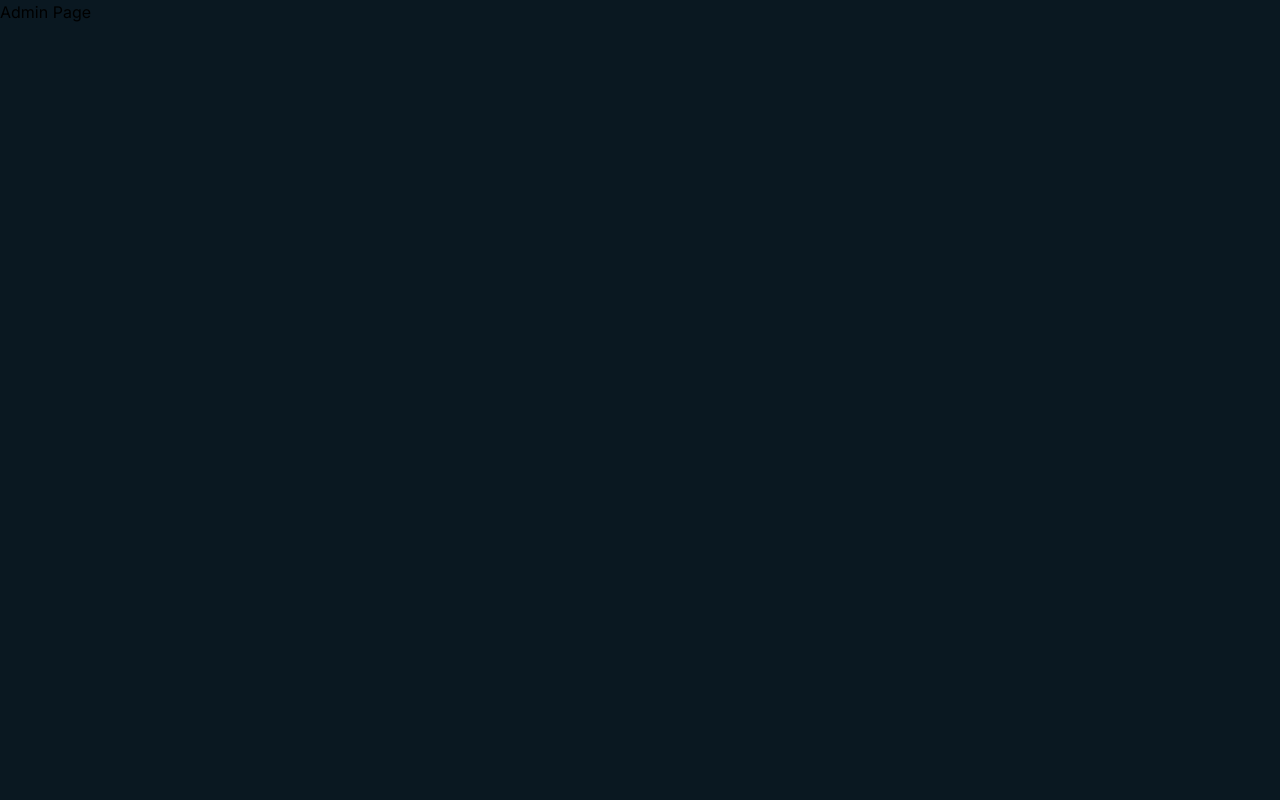
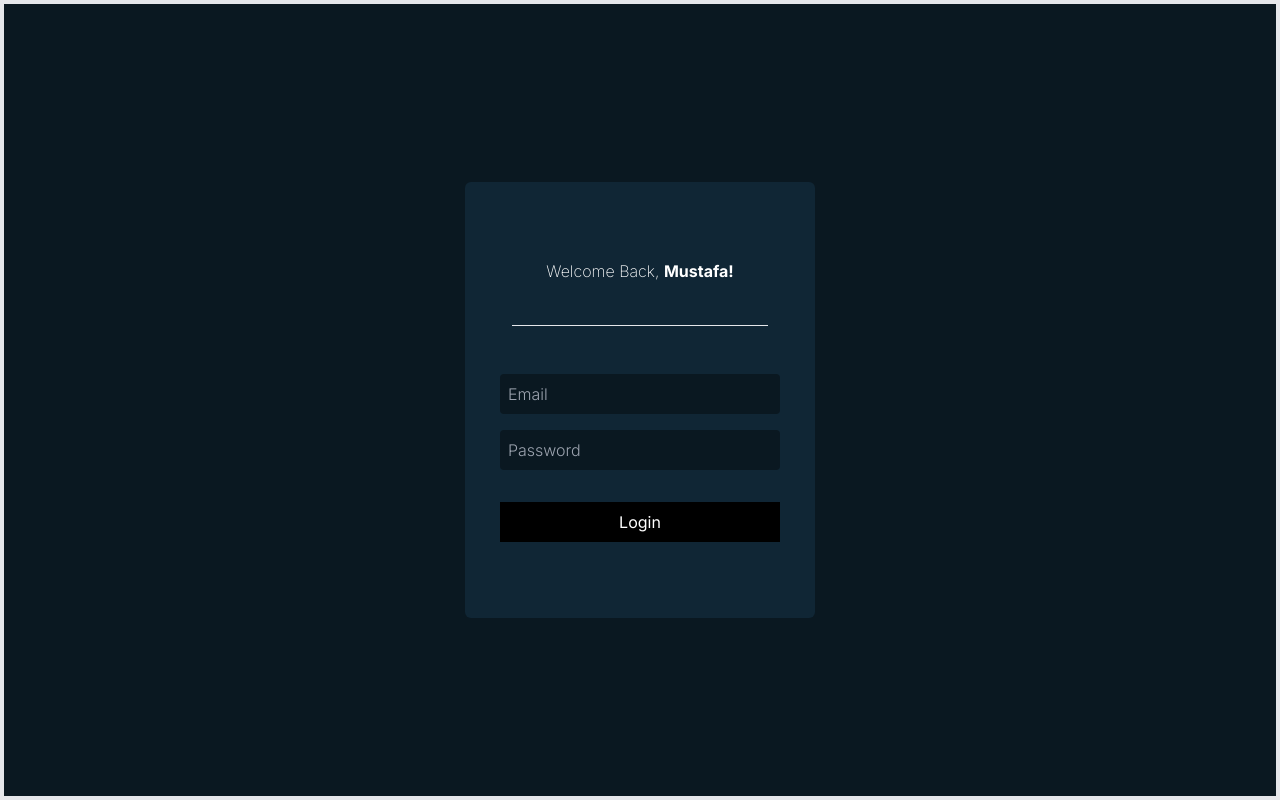
Before and after one commit to blncmusa/portfolio, a Next.js app: page /admin in a window 1280 px wide. Built offline with nearby package versions, Linux system fonts and the light colour scheme.

Commit message:
working on auth.

```diff
--- /dev/null
+++ b/src/app/account/page.tsx
@@ -0,0 +1,9 @@
+export default function Account(){
+    return (
+        <>
+            <div>
+                <h1>Account Page</h1>
+            </div>
+        </>
+    )
+}
--- a/src/app/admin/page.tsx
+++ b/src/app/admin/page.tsx
@@ -1,7 +1,68 @@
-export default function Admin(){
+"use client";
+
+import { useRouter } from "next/navigation";
+
+import React from "react"
+
+export default function LoginPage() {
+
+    const [email, setEmail] = React.useState('')
+    const [password, setPassword] = React.useState('')
+    const [error, setError] = React.useState('')
+    const router = useRouter()
+
+    const handleLogin = async () => {
+        if(email && password) {
+            try {
+                const response = await fetch('/api/login', {
+                    method: 'POST',
+                    headers: {
+                        'Content-Type': 'application/json'
+                    },
+                    body: JSON.stringify({ email, password })
+                })
+
+                if (response.ok){
+                    router.push('/account')
+                }
+
+            } catch (error) {
+                console.error("Login error: ", error)
+                setError("An error occurred. Please try again!")
+            }
+        } else {
+            setError("Please fill in all fields")
+        }
+    }
+
     return (
-        <div>
-            <h1>Admin Page</h1>
+    <div className="lg:flex md:flex sm:flex h-screen w-screen justify-center items-center border-4 hidden focus:outline-none">
+        <div className="min-w-[350px] bg-primary-100 min-h-[55%] rounded-md flex justify-center flex-col focus:outline-none">
+            <div className="flex justify-center mb-[10px] focus:outline-none">
+                <h1 className="text-md text-white"><span className="font-extralight">Welcome Back, </span><span className="font-bold">Mustafa!</span></h1>
+            </div>
+            <div className="flex justify-center items-center flex-col gap-4 focus:outline-none">
+            <hr className="w-64 h-px my-8 bg-gray-200 border-0 dark:bg-gray-700"></hr>
+                <input
+                    type="text"
+                    placeholder="Email"
+                    value={email}
+                    onChange={(e) => setEmail(e.target.value)}
+                    className="w-[80%] h-10 rounded bg-primary-200 text-white px-2 focus:outline-none placeholder:font-light"
+                />
+                <input
+                    type="password"
+                    placeholder="Password"
+                    value={password}
+                    onChange={(e) => setPassword(e.target.value)}
+                    className="w-[80%] h-10 rounded bg-primary-200 text-white px-2 focus:outline-none placeholder:font-light"
+                />
+                <h1 className="text-red-500">{error}</h1>
+                <button onClick={handleLogin} className="p-2 bg-black w-[80%] focus:outline-none">
+                    <p className="text-white">Login</p>
+                </button>
+            </div>
         </div>
+    </div>
     )
 }
--- a/src/app/layout.tsx
+++ b/src/app/layout.tsx
@@ -19,7 +19,7 @@ export default function RootLayout({
 }) {
   return (
     <html lang="en">
-      <body className={`${inter.className} bg-primary`}>
+      <body className={`${inter.className} bg-primary-200`}>
         {children}
       </body>
     </html>
--- /dev/null
+++ b/src/pages/api/login.ts
@@ -0,0 +1,24 @@
+'use server'
+
+import { createClient } from '@/utils/supabase/server'
+import { NextApiRequest, NextApiResponse } from 'next'
+import { revalidatePath } from 'next/cache'
+import { redirect } from 'next/navigation'
+
+export default async function login(req: NextApiRequest, res: NextApiResponse) {
+  const supabase = createClient()
+
+  if(req.method !== 'POST'){
+    return res.status(405).json({ message: "Method not allowed!"})
+  }
+
+  const { email, password } = req.body
+  const { data, error } = await supabase.auth.signInWithPassword({
+    email,
+    password,
+  })
+
+  res.status(200).json({ user: data.user, error })
+  revalidatePath('/', 'layout')
+  redirect('/account')
+}
--- a/tailwind.config.ts
+++ b/tailwind.config.ts
@@ -5,7 +5,7 @@ const config: Config = {
     "./src/pages/**/*.{js,ts,jsx,tsx,mdx}",
     "./src/components/**/*.{js,ts,jsx,tsx,mdx}",
     "./src/app/**/*.{js,ts,jsx,tsx,mdx}",
-    "./src/@details/**/*.{js,ts,jsx,tsx,mdx}",
+    "./src/admin/**/*.{js,ts,jsx,tsx,mdx}",
   ],
   theme: {
     extend: {
@@ -15,7 +15,10 @@ const config: Config = {
           "conic-gradient(from 180deg at 50% 50%, var(--tw-gradient-stops))",
       },
       colors: {
-        primary: "#0A1821",
+        primary: {
+          100: "#102635",
+          200: "#0A1821",
+        },
         paragraph: "#8e9fb9",
         title: "#e2e8f0"
       }
```
